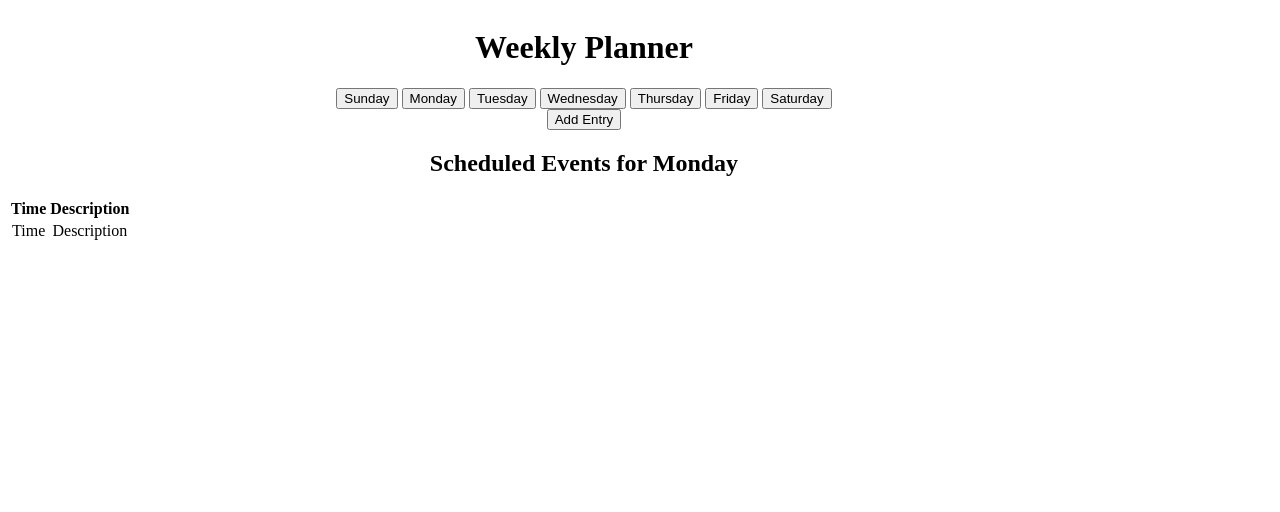
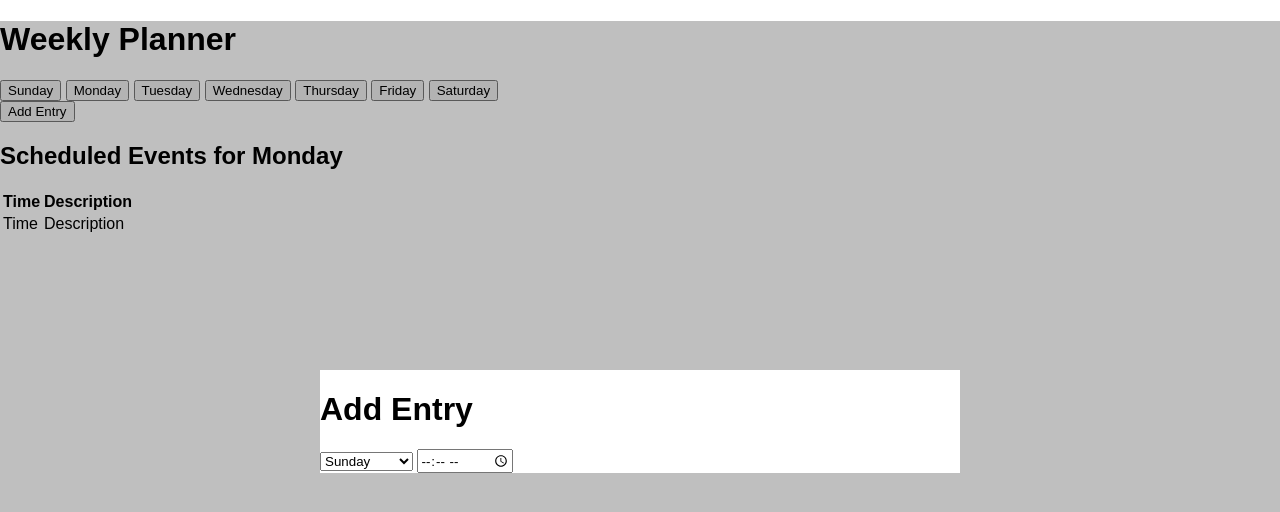
Before and after one commit to joseph-bravo/week-planner, a website: page index.html in a window 1280 px wide. Drawn offline with Linux system fonts and the light colour scheme.

Commit message:
some form stuff

```diff
--- a/index.html
+++ b/index.html
@@ -4,9 +4,38 @@
   <meta charset="UTF-8">
   <meta name="viewport" content="width=device-width, initial-scale=1.0">
   <title>Week Planner</title>
+  <link rel="stylesheet" href="reset.css">
+  <link rel="stylesheet" href="utility.css">
   <link rel="stylesheet" href="styles.css">
 </head>
 <body>
+
+  <div class="modal">
+    <div class="pop-up">
+      <form action="" id="entry-form">
+        <div class="row">
+          <div class="col-full">
+            <h1>Add Entry</h1>
+          </div>
+        </div>
+        <div class="row">
+          <select>
+            <option value="sun">Sunday</option>
+            <option value="mon">Monday</option>
+            <option value="tue">Tuesday</option>
+            <option value="wed">Wednesday</option>
+            <option value="thu">Thursday</option>
+            <option value="fri">Friday</option>
+            <option value="sat">Saturday</option>
+          </select>
+          <input type="time">
+        </div>
+        <div class="row"></div>
+        <div class="row"></div>
+      </form>
+    </div>
+  </div>
+
   <main class="container text-center">
     <header class="row">
       <div class="col-full">
@@ -53,16 +82,7 @@
       </div>
     </div>
   </main>
-  <div class="modal hidden ">
-    <div class="pop-up">
-      <div class="row">
-        <div class="col-full">
 
-        </div>
-
-      </div>
-    </div>
-  </div>
   <script src="main.js"></script>
 </body>
 </html>
--- a/reset.css
+++ b/reset.css
@@ -2,3 +2,7 @@
   box-sizing: border-box;
   font-family: sans-serif;
 }
+
+body {
+  margin: 0;
+}
--- a/styles.css
+++ b/styles.css
@@ -1,34 +1,13 @@
-.container {
-  width: 90vw;
+.modal {
+  width: 100vw;
+  height: 100vh;
+  background: rgb(0 0 0 / 25%);
+  position: absolute;
+  display: flex;
 }
 
-.row {
-  display: flex;
-  width: 100%;
+.pop-up {
+  margin: auto;
+  width: 50%;
+  background: white;
 }
-
-.col-full {
-  flex-basis: 100%;
-}
-
-.col-half {
-  flex-basis: 50%;
-}
-
-.col-quarter {
-  flex-basis: 25%;
-}
-
-.space-around {
-  justify-content: space-around;
-}
-
-.col-full,
-.col-half,
-.col-quarter {
-  margin: 0 auto;
-}
-
-.text-center {
-  text-align: center;
-}
```
